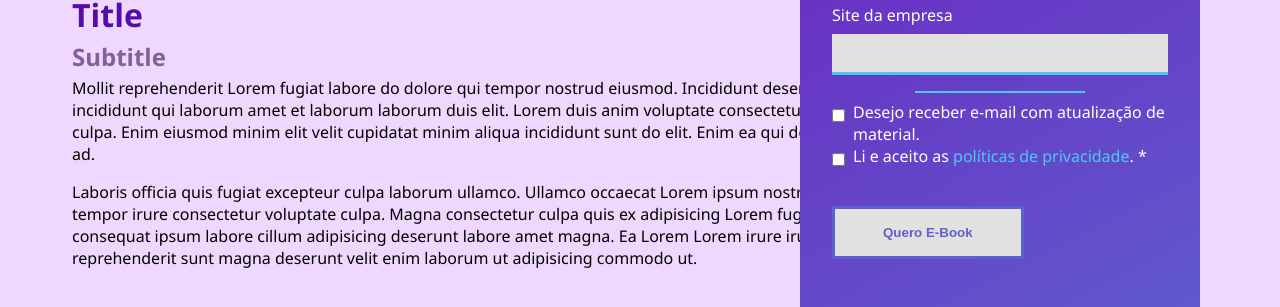
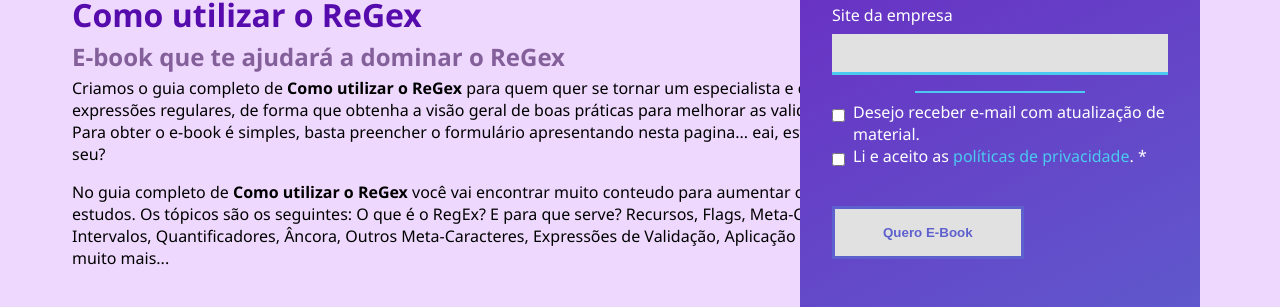
Before and after one commit to EuCarlos/landpage-react, a React (Vite) app: page / in a window 1280 px wide. Shown: the part 450-757 px from the top of the page. Built offline with nearby package versions, Linux system fonts and the light colour scheme; no server answers.

Commit message:
:memo: Update content in Home page

```diff
--- a/src/components/MessageList/index.tsx
+++ b/src/components/MessageList/index.tsx
@@ -19,7 +19,7 @@ export function MessageList() {
         api
             .get<Message[]>('/messages')
             .then((response) => setMessages(response.data))
-            .catch((err) => alert("Ops, ocorreu um erro: " + err))
+            .catch((err) => console.erro("Ops, ocorreu um erro: " + err))
     }, [])
 
     return (
--- a/src/pages/Home/index.tsx
+++ b/src/pages/Home/index.tsx
@@ -15,15 +15,14 @@ export function Home () {
                         <div>
                             <img src={image} alt="Imagem do topo" />
                         </div>
-                        <h1>Title</h1>
-                        <h2>Subtitle</h2>
-                        <p>Mollit reprehenderit Lorem fugiat labore do dolore qui tempor nostrud eiusmod. Incididunt deserunt duis ad laboris incididunt qui laborum amet et laborum laborum duis elit. Lorem duis anim voluptate consectetur dolore pariatur do culpa. Enim eiusmod minim elit velit cupidatat minim aliqua incididunt sunt do elit. Enim ea qui dolore dolore esse et ad.</p>
-                        <p>Laboris officia quis fugiat excepteur culpa laborum ullamco. Ullamco occaecat Lorem ipsum nostrud quis aliquip nisi tempor irure consectetur voluptate culpa. Magna consectetur culpa quis ex adipisicing Lorem fugiat. Ullamco culpa est consequat ipsum labore cillum adipisicing deserunt labore amet magna. Ea Lorem Lorem irure irure. Et eu non reprehenderit sunt magna deserunt velit enim laborum ut adipisicing commodo ut.</p>
-
+                        <h1>Como utilizar o ReGex</h1>
+                        <h2>E-book que te ajudará a dominar o ReGex</h2>
+                        <p>Criamos o guia completo de <strong>Como utilizar o ReGex</strong> para quem quer se tornar um especialista e dominar as expressões regulares, de forma que obtenha a visão geral de boas práticas para melhorar as validações no código. Para obter o e-book é simples, basta preencher o formulário apresentando nesta pagina... eai, está pronto para ter o seu?</p>
+                        <p>No guia completo de <strong>Como utilizar o ReGex </strong> você vai encontrar muito conteudo para aumentar o seu repertório de estudos. Os tópicos são os seguintes: O que é o RegEx? E para que serve? Recursos, Flags, Meta-Caracteres, Grupos e Intervalos, Quantificadores, Âncora, Outros Meta-Caracteres, Expressões de Validação,  Aplicação na Programação e muito mais...</p>
                         <MessageList />
 
-                        <p>Eiusmod pariatur duis amet ipsum. Aliquip deserunt tempor minim aute exercitation duis veniam ex quis aliquip magna labore minim fugiat. Ipsum sunt aliqua ex minim ex tempor occaecat fugiat non dolor ea nulla veniam. Aliqua in reprehenderit esse aute eiusmod ullamco consequat irure proident qui est adipisicing adipisicing. Minim ea ipsum adipisicing velit et ut occaecat. Ex voluptate reprehenderit reprehenderit veniam cupidatat quis sunt nostrud sunt.</p>
-                        <p>Enim officia labore esse culpa est eu adipisicing magna irure pariatur enim. Est deserunt laborum enim proident in fugiat pariatur pariatur sint sit fugiat esse. Excepteur ut irure adipisicing tempor qui adipisicing. Lorem non id velit velit exercitation voluptate ullamco sunt.</p>
+                        <p>Entre você também na nossa comunidade open-source e contribua com esse projeto no github acessando o repositório <a href="https://github.com/EuCarlos/RegEx" target="blank">@EuCarlos/RegEx</a>. Tá! Mas como posso contribuir com a comunidade? Simples, basta você fazer um fork, fazer suas atualizações e mandar um pull request. E se estiver de acordo com as normas será aceita o mais breve possível. Ta bem, mas sou iniciante então não posso ajudar... muita calma, claro que pode ajudar, basta fazer pergunta e/ou responder às dúvidas da galera nas issue.</p>
+                        <p>Veja esse e outros projetos no meu portfólio pessoal, acessando <a href="https://carlosalves.now.sh/" target="blank">carlosalves.now.sh</a>. Lá você encontrará o acompanhamento com detalhes sobre o desenvolvimento de sites e sistemas feitos por mim no modelo de blog mostrando engenharia, estratégias, modelagens e arquitetura com uma linguagem simples de entender.</p>
                     </div>
 
                     <div className={styles.share}>
--- a/src/pages/Home/styles.module.sass
+++ b/src/pages/Home/styles.module.sass
@@ -21,6 +21,9 @@
                     justify-content: center
                     & img
                         width: 20rem
+                & p a
+                    color: #560BAD
+                    border: solid 2x #560bad
             & .share
                 display: flex
                 flex-direction: column
```
